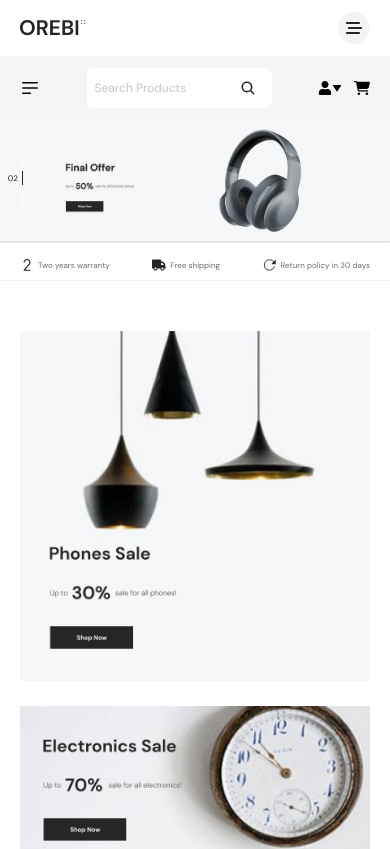
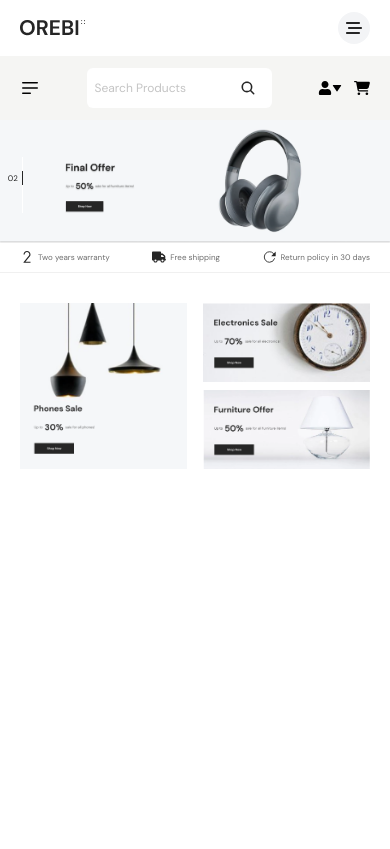
Before and after one commit to SomorMk/Orebi-Ecommerce, a React (Vite) app: page / in a window 390 px wide. Shown: the top 849 px of the page. Built offline with nearby package versions, Linux system fonts and the light colour scheme.

Commit message:
size updated

```diff
--- a/src/Components/Ads.jsx
+++ b/src/Components/Ads.jsx
@@ -9,13 +9,13 @@ import { Link } from 'react-router-dom'
 
 const Ads = () => {
   return (
-    <section className='my-[50px] md:my-[100px]'>
+    <section className='my-[30px] md:my-[50px]'>
           <Container>
-              <Flex className='flex-col sm:flex-row gap-6 xl:gap-10 items-center'>
+              <Flex className='gap-4 xl:gap-10 items-center'>
                   <div className='overflow-hidden'>
                       <Link to='/'><Image src={Ad1} alt='Ads Image' className='hover:scale-[1.05] duration-300' /></Link>
                   </div>
-                  <Flex className='flex-col gap-6 xl:gap-10'>
+                  <Flex className='flex-col gap-2 sm:gap-3 xl:gap-10'>
                       <div className='overflow-hidden'>
                         <Link to='/'><Image src={Ad2} alt='Ads Image' className='hover:scale-[1.05] duration-300' /></Link>
                       </div>
--- a/src/Components/IntroInfo.jsx
+++ b/src/Components/IntroInfo.jsx
@@ -7,7 +7,7 @@ import { IoReloadSharp } from "react-icons/io5";
 
 const IntroInfo = () => {
   return (
-    <section className='border-b border-[#F0F0F0] py-2 sm:py-5'>
+    <section className='border-b border-[#F0F0F0] pb-2 sm:pb-5 sm:pt-4'>
         <Container>
             <Flex className='justify-between'>
                 <Flex className='items-center gap-1 sm:gap-4'>
```
